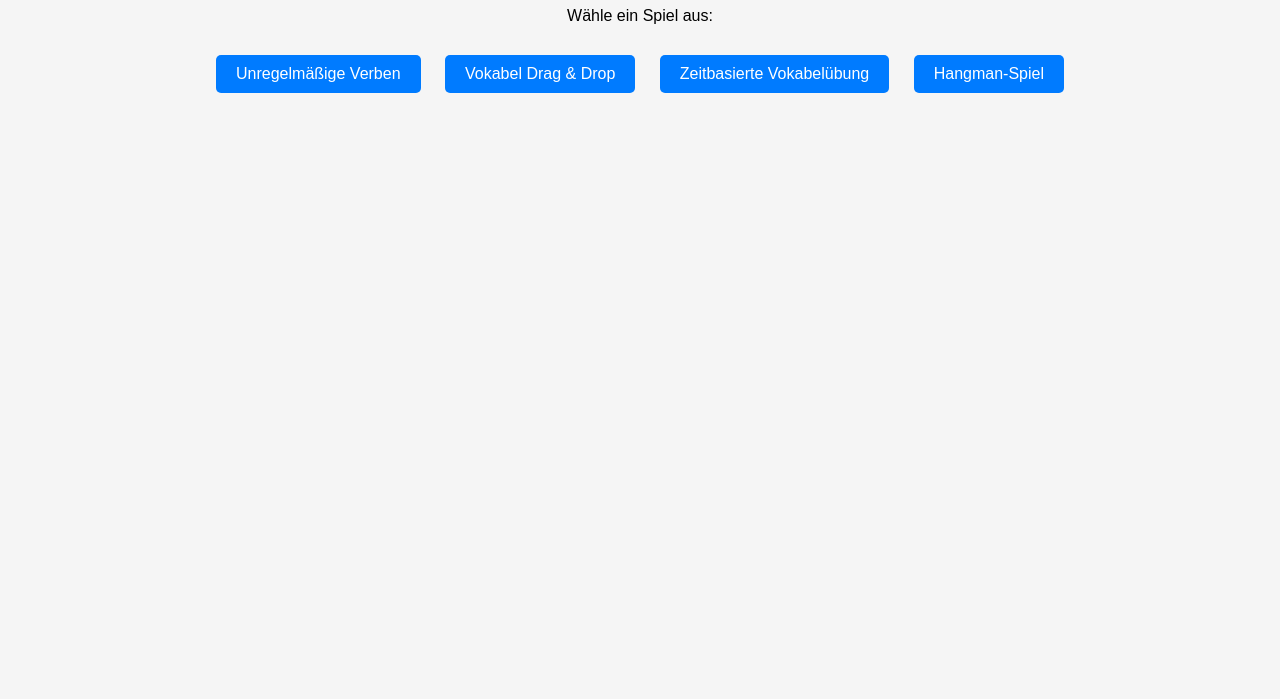
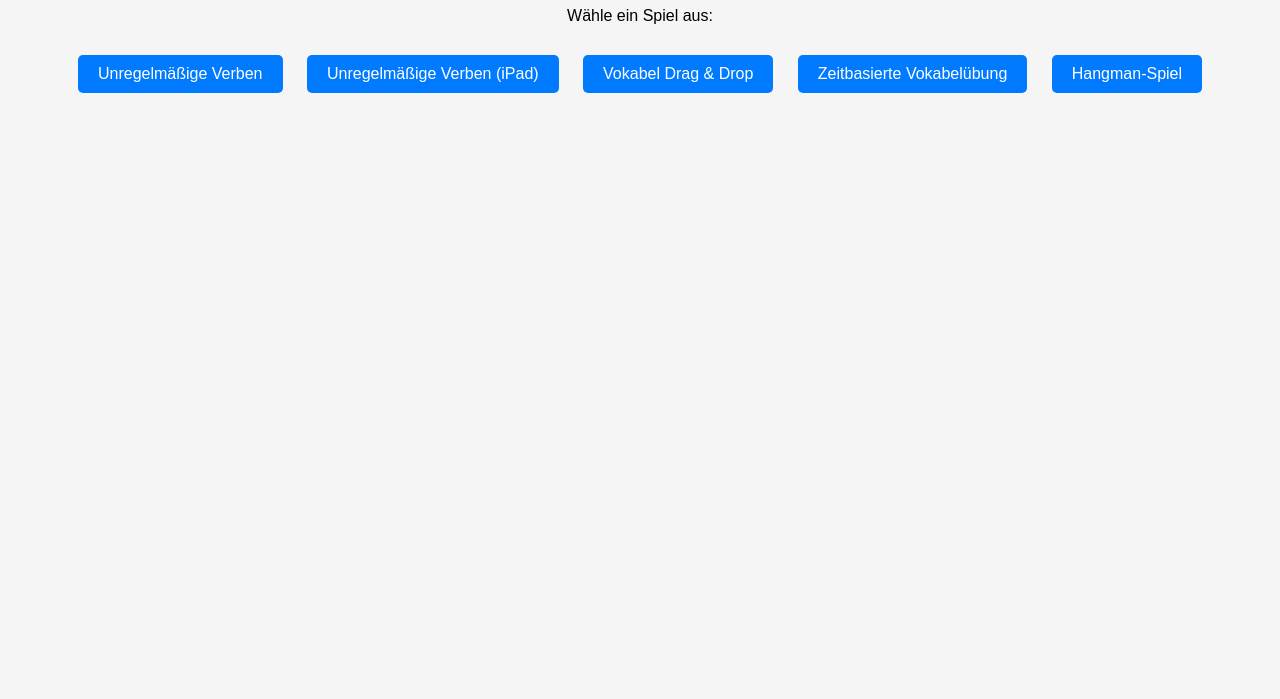
Before and after one commit to sprnkl/Vokabelspiele, a plain HTML site: page index.html in a window 1280 px wide. Shown: the part 101-800 px from the top of the page. Drawn offline with Linux system fonts and the light colour scheme.

Commit message:
Update index.html

```diff
--- a/index.html
+++ b/index.html
@@ -36,6 +36,7 @@
     <p>Wähle ein Spiel aus:</p>
     <div class="links">
         <a href="IrregVerbDrag.html" class="link">Unregelmäßige Verben</a>
+        <a href="IrreGVerbDragIpad.html" class="link">Unregelmäßige Verben (iPad)</a>
         <a href="VocabDragUpdate.html" class="link">Vokabel Drag & Drop</a>
         <a href="VocabTimeUpdate.html" class="link">Zeitbasierte Vokabelübung</a>
         <a href="hangmanupdated6.html" class="link">Hangman-Spiel</a>
```
